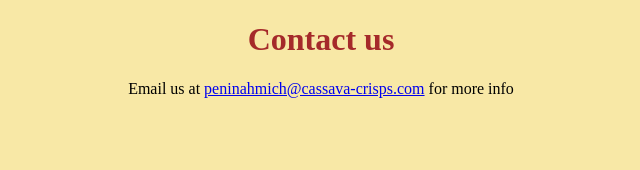
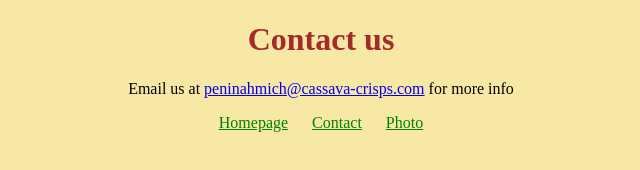
Before and after one commit to Peninah83/Cassava-crisps, a plain HTML site: page contact.html in a window 1280 px wide. Shown: the whole page, without its empty margins (319-959 px from the left). Drawn offline with Linux system fonts and the light colour scheme.

Commit message:
Added a footer on the contact page

```diff
--- a/contact.html
+++ b/contact.html
@@ -11,6 +11,11 @@
 <p>
     Email us at <a href="mailto:peninahmich@cassava-crisps.com">peninahmich@cassava-crisps.com</a> for more info
 </p>
+<footer>
+    <a href="/"> Homepage</a>
+       <a href="/contact.html">Contact</a>
+       <a href="/photo.html">Photo</a>
+       </footer>
 </body>
 
 </html>
```
